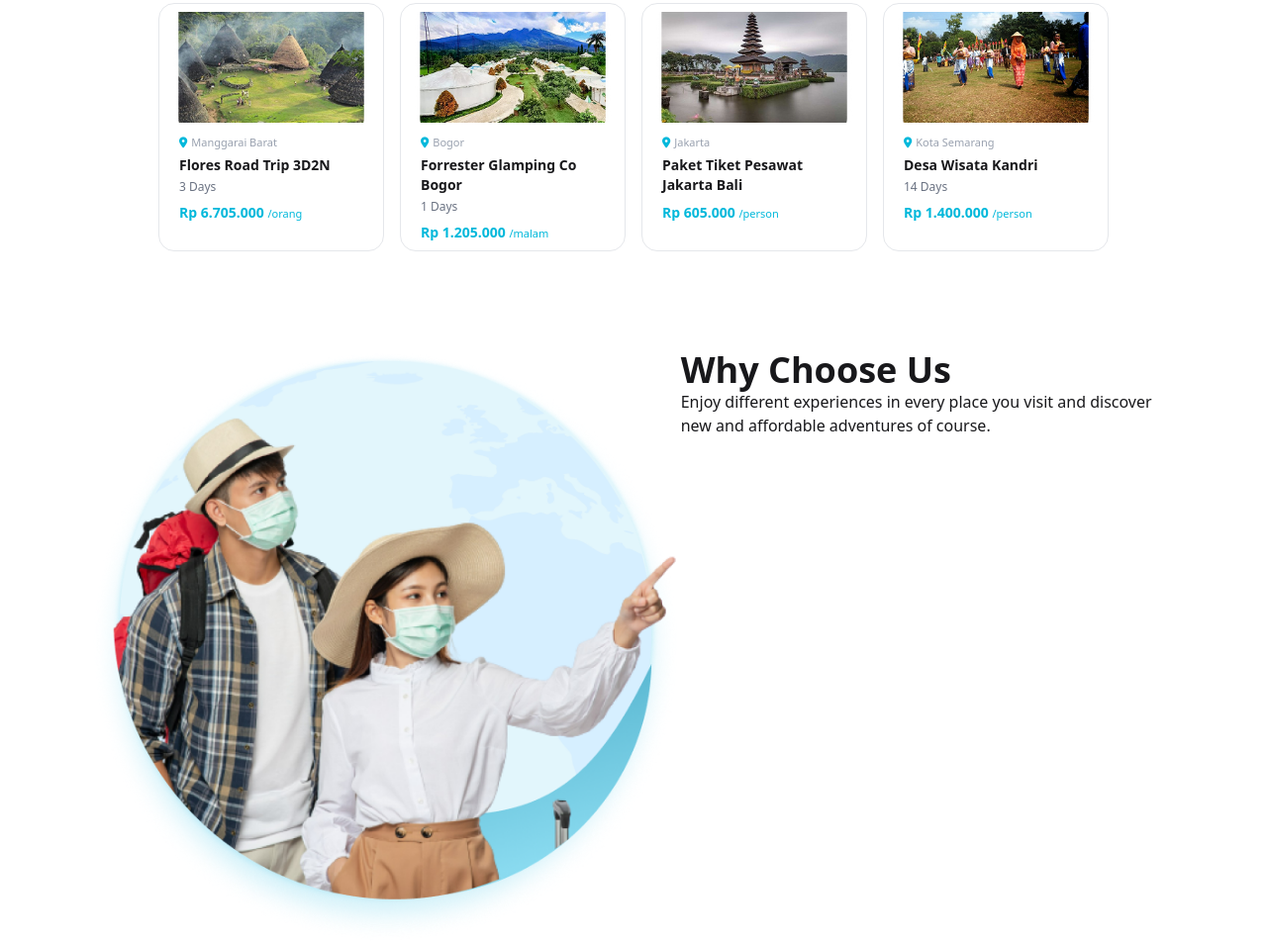
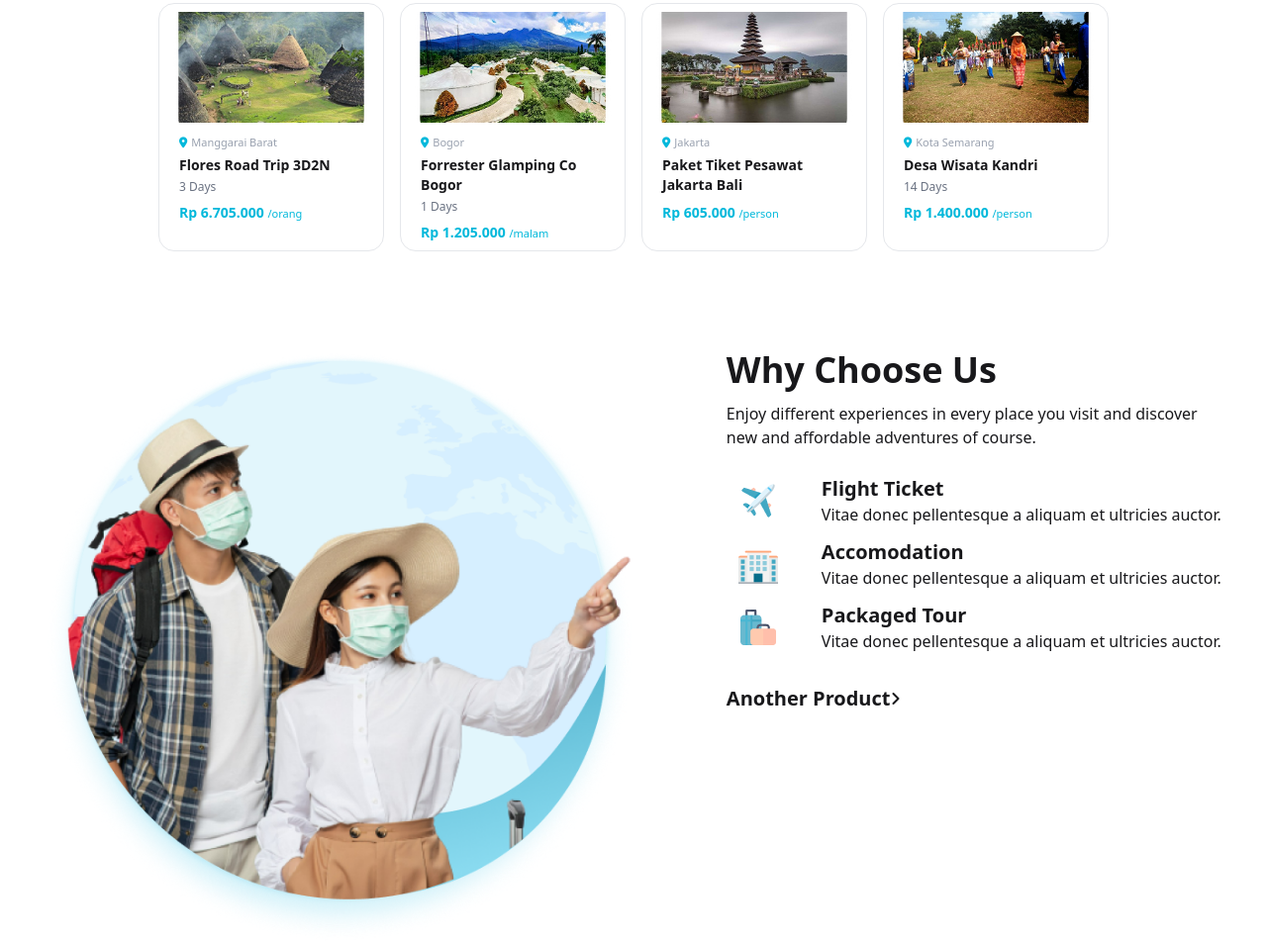
Before and after one commit to p3dr0-m4rtins/novos-membros-mantui, a plain HTML site: page index.html in a window 1280 px wide. Shown: the part 754-1708 px from the top of the page at 99% size. Drawn offline with nearby package versions, Linux system fonts and the light colour scheme.

Commit message:
agora falta a ultima section e o footer

```diff
--- a/index.html
+++ b/index.html
@@ -111,17 +111,42 @@
         </div>
       </div>
     </section>
-    <section class="flex justify-center ">
+    <section class="flex justify-around">
       <div>
         <img class="h-150" src="img/img-section3.png" alt="">
       </div>
       <div>
-        <div class="max-w-125">
+        <div class="max-w-125 flex flex-col gap-3">
           <h1 class="text-4xl font-semibold">Why Choose Us</h1>
-          <span class="">Enjoy different experiences in every place you visit and discover new and affordable adventures of course.</span>
+          <span class="">Enjoy different experiences in every place you visit and discover new and affordable adventures
+            of course.</span>
         </div>
-        <div>
+        <div class="flex flex-col py-5">
+          <div class="flex items-center gap-8">
+            <img src="/img/img-aviao.png" alt="">
+            <div>
+              <h1 class="font-semibold text-xl">Flight Ticket</h1>
+              <p>Vitae donec pellentesque a aliquam et ultricies auctor.</p>
+            </div>
+          </div>
+          <div class="flex items-center gap-8">
+            <img src="img/img-hotel.png" alt="">
+            <div>
+              <h1 class="font-semibold text-xl">Accomodation</h1>
+              <p>Vitae donec pellentesque a aliquam et ultricies auctor. </p>
+            </div>
+          </div>
+          <div class="flex items-center gap-8">
+            <img src="img/img-compras.png" alt="">
+            <div>
+              <h1 class="font-semibold text-xl">Packaged Tour</h1>
+              <p>Vitae donec pellentesque a aliquam et ultricies auctor.</p>
+            </div>
 
+          </div>
+          <div class="flex items-center py-5">
+              <h1 class="font-semibold text-xl">Another Product</h1><i class="py-3 fa-solid fa-angle-right"></i>
+            </div>
         </div>
       </div>
     </section>
```
Also changed, not shown: img/img-aviao.png (added), img/img-compras.png (added), img/img-hotel.png (added).
